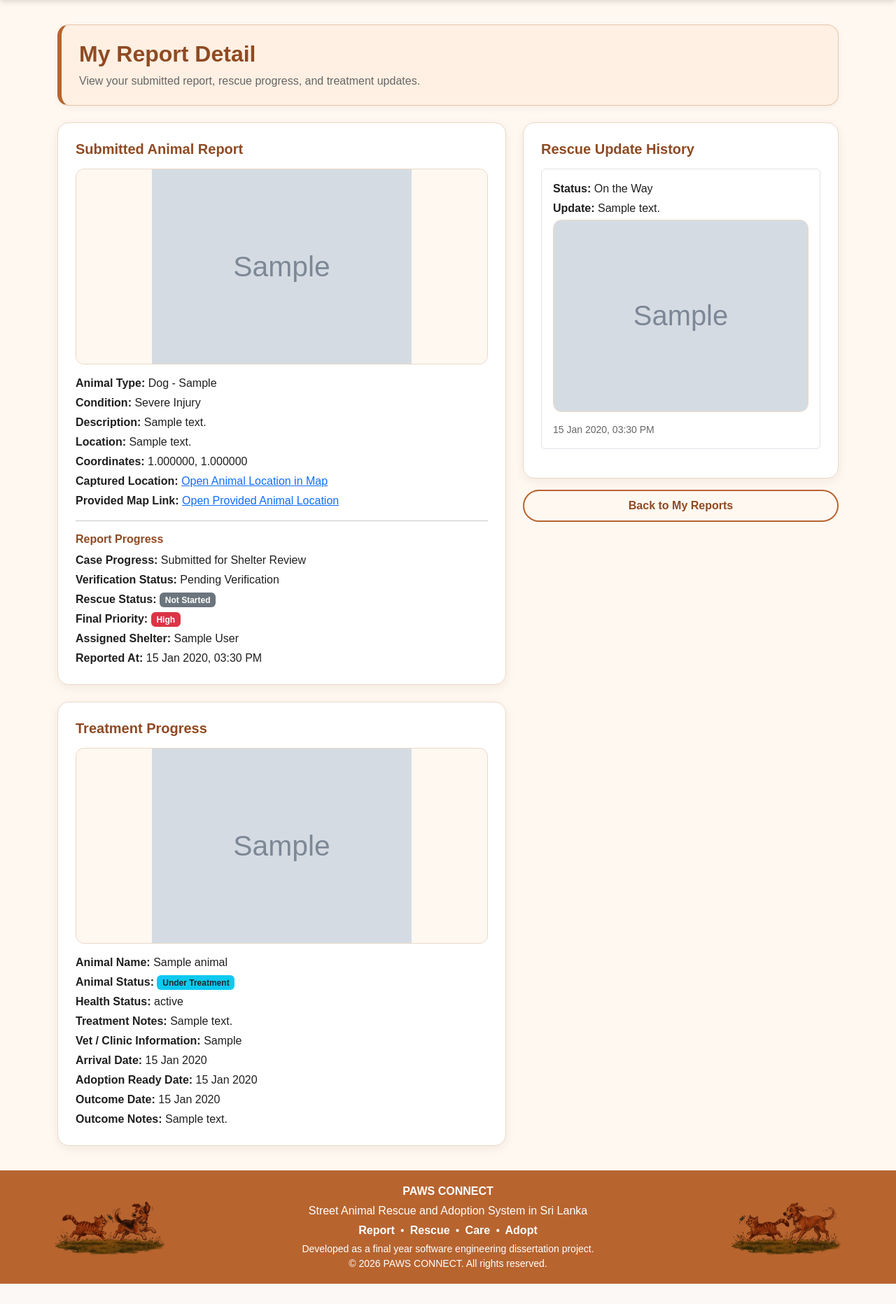
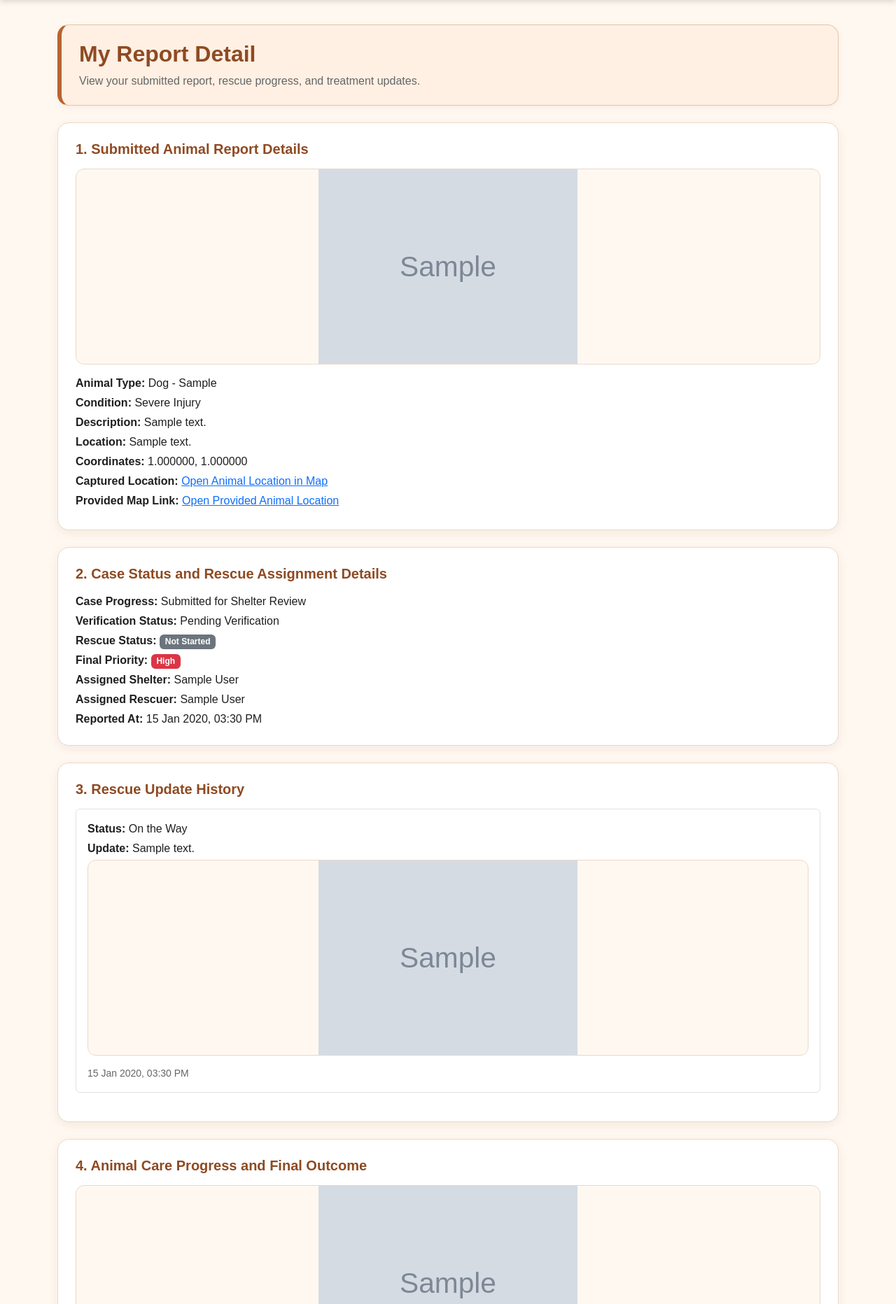
Before and after one commit to DulaniG/PAWS_CONNECT, a Django app: page /rescue/my-reports/1/ in a window 1280 px wide. Shown: the part 56-1920 px from the top of the page at 70% size. Before the commit the page ends 1891 px from the top, so only its background shows below. Run offline with Django 5.2, Linux system fonts and the light colour scheme; a user stored in the database is signed in; tables that the repository leaves empty hold one stand-in row (values such as "Sample post"); grey boxes marked "Sample" are stand-in pictures.

Commit message:
Improve public report detail layout and labels

```diff
--- a/templates/rescue/my_report_detail.html
+++ b/templates/rescue/my_report_detail.html
@@ -11,12 +11,8 @@
     </p>
 </div>
 
-<div class="row g-4">
-
-    <div class="col-lg-7">
-        <div class="paws-card">
-
-            <h5 class="paws-heading mb-3">Submitted Animal Report</h5>
+<div class="paws-card mb-4">
+    <h5 class="paws-heading mb-3">1. Submitted Animal Report Details</h5>
 
     {% if report.image %}
         <img src="{{ report.image.url }}" class="report-card-image" alt="Reported animal image">
@@ -65,10 +61,10 @@
             <a href="{{ report.map_link }}" target="_blank">Open Provided Animal Location</a>
         </p>
     {% endif %}
+</div>
 
-            <hr>
-
-            <h6 class="paws-heading">Report Progress</h6>
+<div class="paws-card mb-4">
+    <h5 class="paws-heading mb-3">2. Case Status and Rescue Assignment Details</h5>
 
     <p class="mb-1">
         <strong>Case Progress:</strong>
@@ -125,15 +121,52 @@
         Not assigned yet
         {% endif %}
     </p>
+    <p class="mb-1">
+        <strong>Assigned Rescuer:</strong>
+        {% if report.assigned_rescuer %}
+        {{ report.assigned_rescuer.full_name|default:report.assigned_rescuer.username }}
+        {% else %}
+        Not assigned yet
+        {% endif %}
+    </p>
 
     <p class="mb-0">
         <strong>Reported At:</strong> {{ report.reported_at|date:"d M Y, h:i A" }}
     </p>
-
 </div>
 
-        <div class="paws-card mt-4">
-            <h5 class="paws-heading mb-3">Treatment Progress</h5>
+<div class="paws-card mb-4">
+    <h5 class="paws-heading mb-3">3. Rescue Update History</h5>
+
+    {% if rescue_updates %}
+        {% for update in rescue_updates %}
+            <div class="border rounded p-3 mb-3">
+                <p class="mb-1">
+                    <strong>Status:</strong> {{ update.get_status_display }}
+                </p>
+
+                <p class="mb-1">
+                    <strong>Update:</strong> {{ update.update_text }}
+                </p>
+
+                {% if update.photo %}
+                    <img src="{{ update.photo.url }}" class="report-card-image" alt="Rescue update photo">
+                {% endif %}
+
+                <p class="paws-subtitle small mb-0">
+                    {{ update.created_at|date:"d M Y, h:i A" }}
+                </p>
+            </div>
+        {% endfor %}
+    {% else %}
+        <p class="paws-subtitle mb-0">
+            No rescue updates have been added yet.
+        </p>
+    {% endif %}
+</div>
+
+<div class="paws-card mb-4">
+    <h5 class="paws-heading mb-3">4. Animal Care Progress and Final Outcome</h5>
 
     {% if animal %}
         {% if animal.animal_image %}
@@ -207,17 +240,17 @@
         </p>
         {% endif %}
 
-                {% if animal.outcome_date %}
+        {% if animal.outcome_notes %}
         <p class="mb-1">
-                        <strong>Outcome Date:</strong>
-                        {{ animal.outcome_date|date:"d M Y" }}
+            <strong>Outcome Notes:</strong>
+            {{ animal.outcome_notes }}
         </p>
         {% endif %}
 
-                {% if animal.outcome_notes %}
+        {% if animal.outcome_date %}
         <p class="mb-0">
-                        <strong>Outcome Notes:</strong>
-                        {{ animal.outcome_notes }}
+            <strong>Outcome Date:</strong>
+            {{ animal.outcome_date|date:"d M Y" }}
         </p>
         {% endif %}
 
@@ -227,44 +260,9 @@
         </p>
     {% endif %}
 </div>
-    </div>
 
-    <div class="col-lg-5">
-        <div class="paws-card">
-            <h5 class="paws-heading mb-3">Rescue Update History</h5>
-
-            {% if rescue_updates %}
-                {% for update in rescue_updates %}
-                    <div class="border rounded p-3 mb-3">
-                        <p class="mb-1">
-                            <strong>Status:</strong> {{ update.get_status_display }}
-                        </p>
-
-                        <p class="mb-1">
-                            <strong>Update:</strong> {{ update.update_text }}
-                        </p>
-
-                        {% if update.photo %}
-                            <img src="{{ update.photo.url }}" class="report-card-image" alt="Rescue update photo">
-                        {% endif %}
-
-                        <p class="paws-subtitle small mb-0">
-                            {{ update.created_at|date:"d M Y, h:i A" }}
-                        </p>
-                    </div>
-                {% endfor %}
-            {% else %}
-                <p class="paws-subtitle mb-0">
-                    No rescue updates have been added yet.
-                </p>
-            {% endif %}
-        </div>
-
-        <a href="/rescue/my-reports/" class="btn btn-outline-paws w-100 mt-3">
+<a href="/rescue/my-reports/" class="btn btn-outline-paws w-100 mb-4">
     Back to My Reports
 </a>
-    </div>
-
-</div>
 
 {% endblock %}
```
Lines whose indentation alone changed are shown as unchanged.
